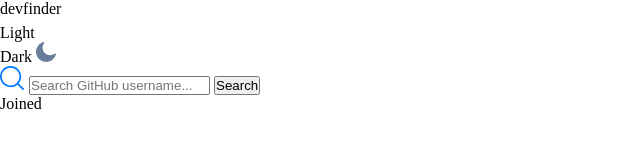
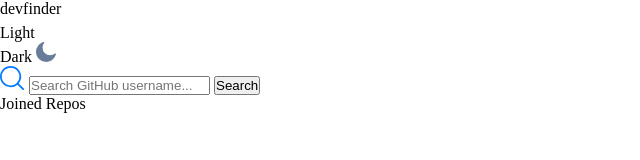
Before and after one commit to Jcellier/github_user_search, a plain HTML site: page index.html in a window 1280 px wide. Shown: the full height of the page, 0-640 px from the left. Drawn offline with Linux system fonts and the light colour scheme.

Commit message:
Continued

```diff
--- a/index.html
+++ b/index.html
@@ -53,7 +53,7 @@
       <!-- TODO / main part, light/dark theme and more stuff -->
     </main>
       <div>
-        <p>Joined</p>
+        <p>Joined Repos</p>
       </div>
 
     <!-- devfinder Light Dark Search GitHub username... Search Joined Repos Followers
```
